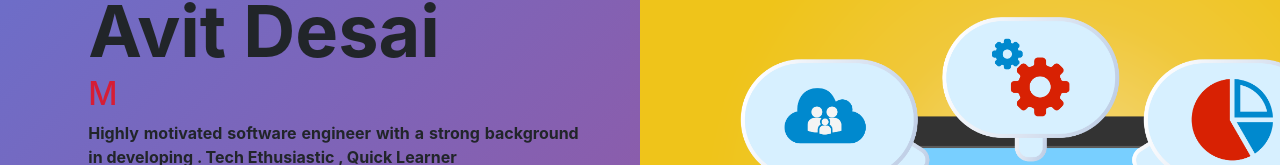
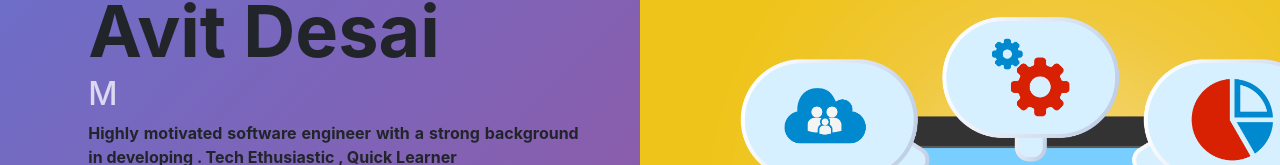
Before and after one commit to theavitw/MyPortfolio-, a React (Create React App) app: page / in a window 1280 px wide. Shown: the part 187-352 px from the top of the page. Built offline with nearby package versions, Linux system fonts and the light colour scheme.

Commit message:
Update Homepage.css

```diff
--- a/src/Homepage.css
+++ b/src/Homepage.css
@@ -51,5 +51,5 @@
     margin: 0;
 }
 .typing-text{
-    color: #fb0000b9;
+    color: #ffffffbd;
 }
```
